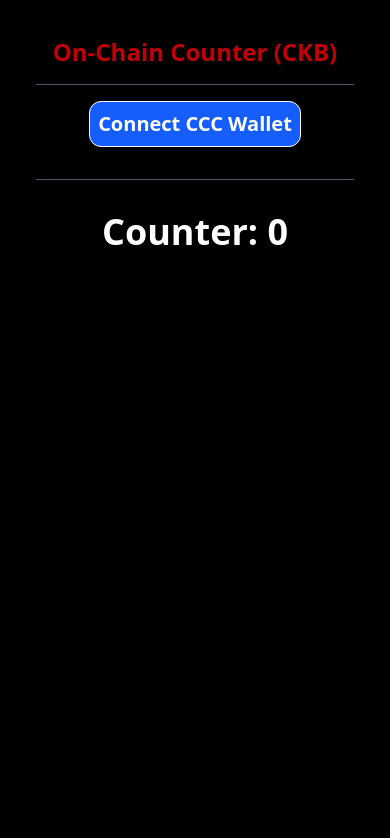
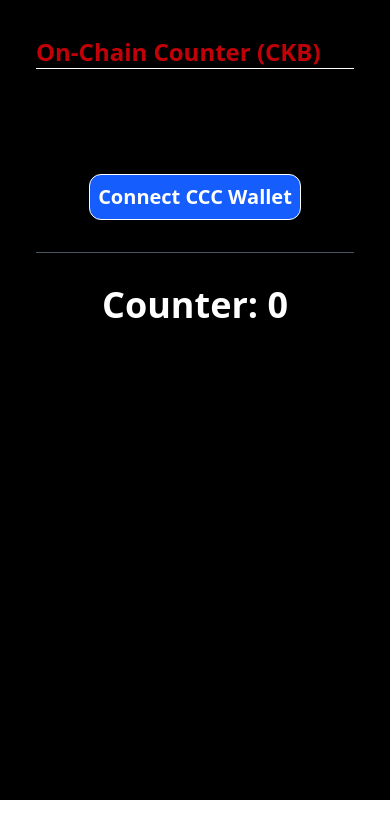
Before and after one commit to aruntech91/on-chain-counter, a React (Vite) app in the folder frontend/: page / in a window 390 px wide. Shown: the top 838 px of the page. Built offline with nearby package versions, Linux system fonts and the light colour scheme.

Commit message:
Add mobile detection for CCC wallet

```diff
--- a/frontend/src/App.jsx
+++ b/frontend/src/App.jsx
@@ -54,12 +54,13 @@ function App() {
   };
 
   return (
-    <div className="p-9 bg-black min-h-screen text-center">
+    <div className="p-9 bg-black h-200">
       <h1 className="font-bold text-2xl text-red-700">
         On-Chain Counter (CKB)
       </h1>
 
-      <hr className="my-4 border-gray-600" />
+<hr className="text-white" /><hr />
+<div className="mt-26 text-center">
 
       {/* 📱 MOBILE WARNING */}
       {isMobile && (
@@ -74,7 +75,7 @@ function App() {
         <button
           onClick={handleConnect}
           disabled={connecting || isMobile}
-          className={`border rounded-xl p-2 font-semibold text-xl text-white
+          className={`border text-white rounded-xl p-2 bg-blue-500 hover:bg-blue-600 font-semibold text-xl
             ${
               isMobile
                 ? "bg-gray-600 cursor-not-allowed"
@@ -108,6 +109,7 @@ function App() {
         </button>
       )}
     </div>
+    </div>
   );
 }
 
```
